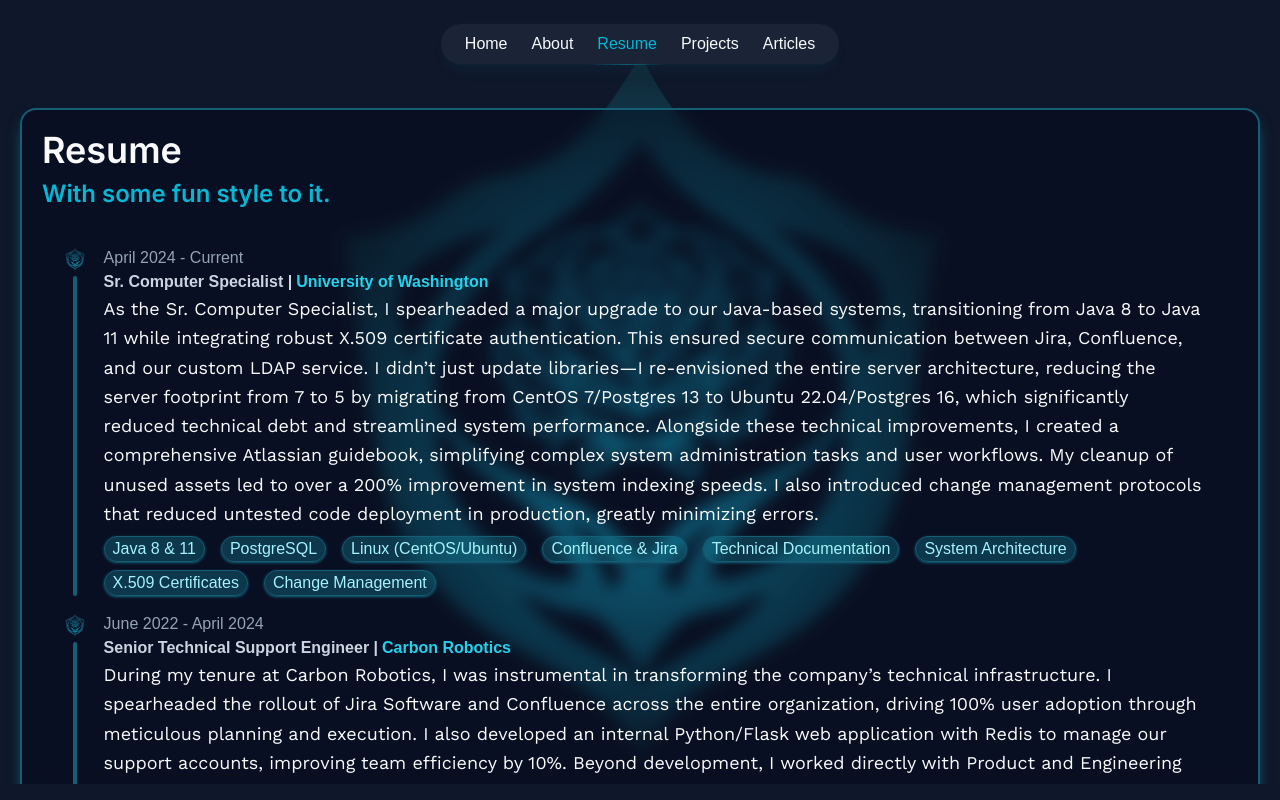
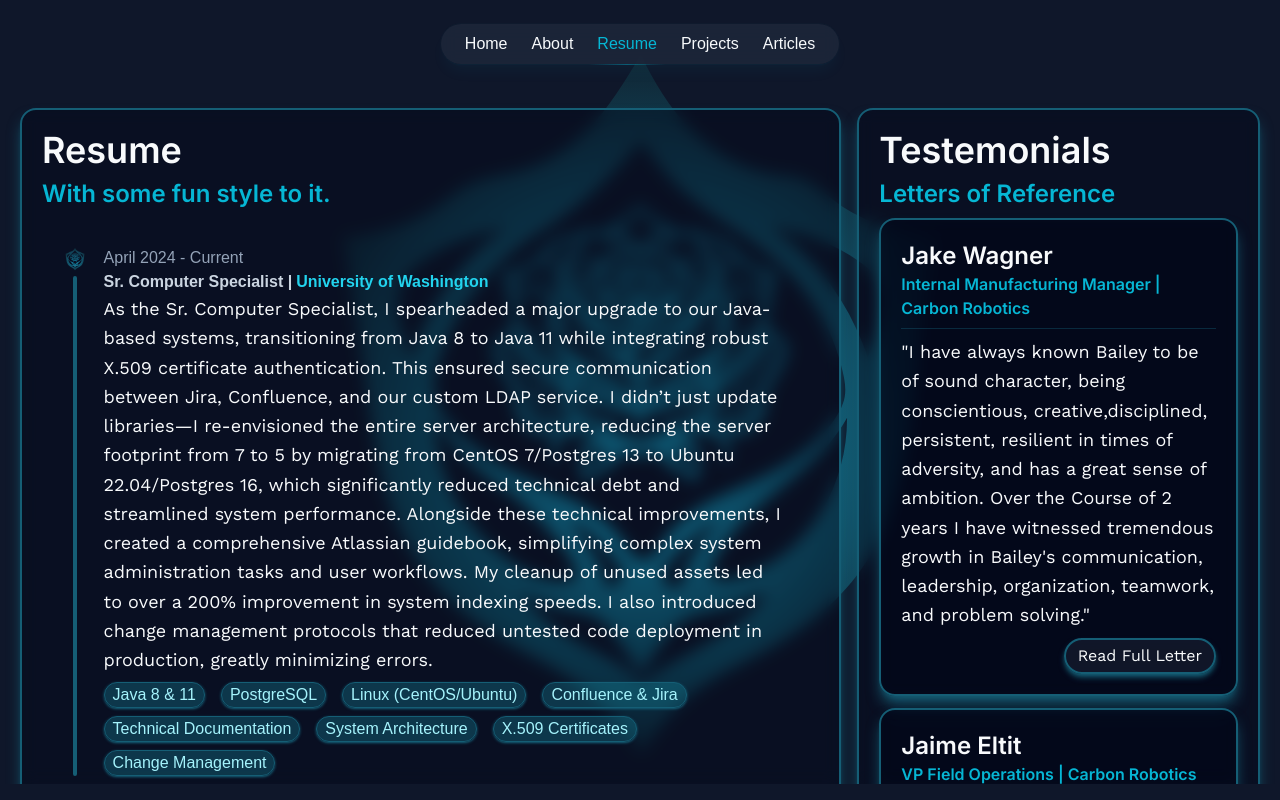
Before and after one commit to HunterCarrollBailey/hunterbailey.dev, a Next.js app: page /resume in a window 1280 px wide. Built offline with nearby package versions, Linux system fonts and the light colour scheme.

Commit message:
Added testemonials section to resume.

```diff
--- a/app/resume/page.tsx
+++ b/app/resume/page.tsx
@@ -1,16 +1,96 @@
 import Card from "../components/cards/Card";
 import { TimelineFull } from "@/app/components/timeline/Timeline";
 import Heading from "../components/typography/Headings";
+import Paragraph from "../components/typography/Paragraphs";
+import { ListNone } from "../components/lists/UnorderedLists";
+import Button from "../components/buttons/Button";
+import Link from "next/link";
 export default function Resume() {
   return (
     <section id="resume" className="p-5 flex flex-col items-center mt-6">
-      <Card>
-        <Heading Level={4}>Resume</Heading>
-        <Heading Level={6} className="mt-2 text-cyan-500 text-md font-semibold">
-          With some fun style to it.
-        </Heading>
-        <TimelineFull />
-      </Card>
+      <div className="grid grid-cols-3 gap-4">
+        <Card className="col-span-3 lg:col-span-2">
+          <Heading Level={4}>Resume</Heading>
+          <Heading
+            Level={6}
+            className="mt-2 text-cyan-500 text-md font-semibold"
+          >
+            With some fun style to it.
+          </Heading>
+          <TimelineFull />
+        </Card>
+        <Card className="col-span-3 lg:col-span-1">
+          <Heading Level={4}>Testemonials</Heading>
+          <Heading
+            Level={6}
+            className="mt-2 text-cyan-500 text-md font-semibold"
+          >
+            Letters of Reference
+          </Heading>
+          <ListNone className="mt-2 space-y-3">
+            <li>
+              <Card className="flex flex-col items-start">
+                <Heading Level={6}>Jake Wagner</Heading>
+                <Heading
+                  Level={6}
+                  className="text-cyan-500 text-base border-b border-cyan-800/40 pb-2 mb-2"
+                >
+                  Internal Manufacturing Manager | Carbon Robotics
+                </Heading>
+                <Paragraph>
+                  {`"`}I have always known Bailey to be of sound character,
+                  being conscientious, creative,disciplined, persistent,
+                  resilient in times of adversity, and has a great sense of
+                  ambition. Over the Course of 2 years I have witnessed
+                  tremendous growth in Bailey{`'`}s communication, leadership,
+                  organization, teamwork, and problem solving.{`"`}
+                </Paragraph>
+                <Button className="mt-2 self-end">
+                  <Link
+                    href={
+                      "https://drive.google.com/file/d/1gAIttlURtqPk83mODbgH9S-xvYvxPmi-/view?usp=sharing"
+                    }
+                    target="_blank"
+                  >
+                    Read Full Letter
+                  </Link>
+                </Button>
+              </Card>
+            </li>
+            <li>
+              <Card className="flex flex-col items-start">
+                <Heading Level={6}>Jaime Eltit</Heading>
+                <Heading
+                  Level={6}
+                  className="text-cyan-500 text-base border-b border-cyan-800/40 pb-2 mb-2"
+                >
+                  VP Field Operations | Carbon Robotics
+                </Heading>
+                <Paragraph>
+                  {`"`}As an employee, Bailey exceeded expectations by being one
+                  of the first members of what is now a world class
+                  organization. Bailey was, and continues to be a foundational
+                  piece of our team. <br /> <br />
+                  Bailey approaches his works in a conscientious and
+                  professional manner, they also take extreme ownership in
+                  projects they{`’`}re involved with as well the customer
+                  experience they are responsible for delivering.{`"`}
+                </Paragraph>
+                <Button className="mt-2 self-end">
+                  <Link
+                    href={
+                      "https://drive.google.com/file/d/14RjYC5o836EQqmxoY6Y8MraFQnBRO-Vw/view?usp=sharing"
+                    }
+                    target="_blank"
+                  >
+                    Read Full Letter
+                  </Link>
+                </Button>
+              </Card>
+            </li>
+          </ListNone>
+        </Card>
+      </div>
     </section>
   );
 }
```
